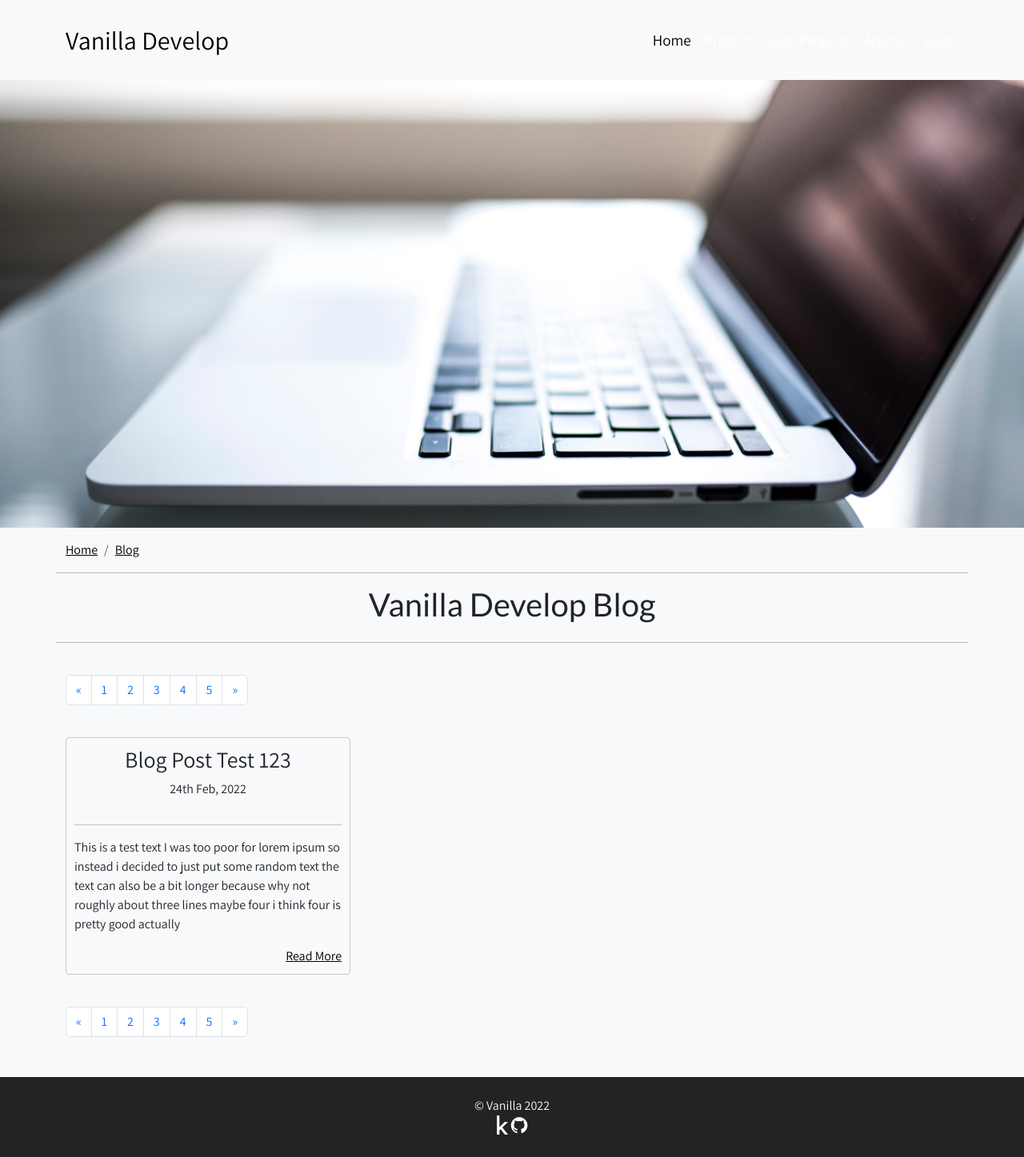
After one commit to VanillaDevelop/VanillaDev, a Django app: page /blog/ in a window 1280 px wide. The commit adds this page. Shown: the whole page at 80% size. Run offline with Django 3.2, Linux system fonts and the light colour scheme; some libraries are stand-ins or nearby versions.

Commit message:
Add blog overview template

```diff
--- /dev/null
+++ b/vanilladev/blog/templates/blog/overview.html
@@ -0,0 +1,49 @@
+{% extends 'base.html' %}
+{% block content %}
+<div id="frontpage-header" class="mb-3"></div>
+    <div class="container">
+        <ol class="breadcrumb">
+            <li class="breadcrumb-item"><a href="#"><span>Home</span></a></li>
+            <li class="breadcrumb-item"><a href="#"><span>Blog</span></a></li>
+        </ol>
+    </div>
+    <div class="container header-container">
+        <h1 class="text-center">Vanilla Develop Blog</h1>
+    </div>
+    <div class="container">
+        <nav class="blogpagination-nav">
+            <ul class="pagination">
+                <li class="page-item"><a class="page-link" href="#" aria-label="Previous"><span aria-hidden="true">«</span></a></li>
+                <li class="page-item"><a class="page-link" href="#">1</a></li>
+                <li class="page-item"><a class="page-link" href="#">2</a></li>
+                <li class="page-item"><a class="page-link" href="#">3</a></li>
+                <li class="page-item"><a class="page-link" href="#">4</a></li>
+                <li class="page-item"><a class="page-link" href="#">5</a></li>
+                <li class="page-item"><a class="page-link" href="#" aria-label="Next"><span aria-hidden="true">»</span></a></li>
+            </ul>
+        </nav>
+        <div class="row mb-3">
+            <div class="col-12 col-md-6 col-xl-4 mb-4">
+                <div class="d-flex flex-column blogpost">
+                    <h3 class="text-center">Blog Post Test 123</h3>
+                    <p class="text-center">24th Feb, 2022</p>
+                    <hr>
+                    <div class="d-flex flex-column flex-fill justify-content-between">
+                        <p>This is a test text I was too poor for lorem ipsum so instead i decided to just put some random text the text can also be a bit longer because why not roughly about three lines maybe four i think four is pretty good actually</p><a class="text-end" href="#">Read More</a>
+                    </div>
+                </div>
+            </div>
+        </div>
+        <nav class="blogpagination-nav">
+            <ul class="pagination">
+                <li class="page-item"><a class="page-link" href="#" aria-label="Previous"><span aria-hidden="true">«</span></a></li>
+                <li class="page-item"><a class="page-link" href="#">1</a></li>
+                <li class="page-item"><a class="page-link" href="#">2</a></li>
+                <li class="page-item"><a class="page-link" href="#">3</a></li>
+                <li class="page-item"><a class="page-link" href="#">4</a></li>
+                <li class="page-item"><a class="page-link" href="#">5</a></li>
+                <li class="page-item"><a class="page-link" href="#" aria-label="Next"><span aria-hidden="true">»</span></a></li>
+            </ul>
+        </nav>
+    </div>
+{% endblock %}
--- a/vanilladev/blog/urls.py
+++ b/vanilladev/blog/urls.py
@@ -3,6 +3,7 @@ from django.urls import path
 from . import views
 
 urlpatterns = [
+    path('', views.overview, name='overview'),
     path('<int:id>', views.post, name='post'),
     path('edit/<int:id>', views.edit, name='edit'),
     path('add/', views.add, name='add'),
--- a/vanilladev/blog/views.py
+++ b/vanilladev/blog/views.py
@@ -58,3 +58,6 @@ def post(request, id):
         return render(request, 'blog/post.html', {"post":post, "categories": ", ".join(categories)})
     else:
         return redirect('home.index')
+
+def overview(request):
+    return render(request, 'blog/overview.html')
--- a/vanilladev/vanilladev/assets/css/styles.css
+++ b/vanilladev/vanilladev/assets/css/styles.css
@@ -263,3 +263,30 @@ a.nav-link:focus {
 .navbar-nav {
   font-family: Assistant, sans-serif;
 }
+
+.blogpost {
+  width: 100%;
+  min-height: 200px;
+  border: 1px solid #c8c8c8;
+  border-radius: 4px;
+  padding: 10px;
+  height: 100%;
+}
+
+.blogpost > p {
+  height: auto;
+}
+
+.blogpost > span {
+  width: 100%;
+  display: block;
+}
+
+.blogpost > a {
+  width: 100%;
+  display: block;
+}
+
+.blogpagination-nav {
+  margin-bottom: 40px;
+}
```
Also changed, not shown: bsdesign-output/assets/css/styles.css (+27 -0 lines), bsdesign-output/blogoverview.html (+162 -4 lines).
